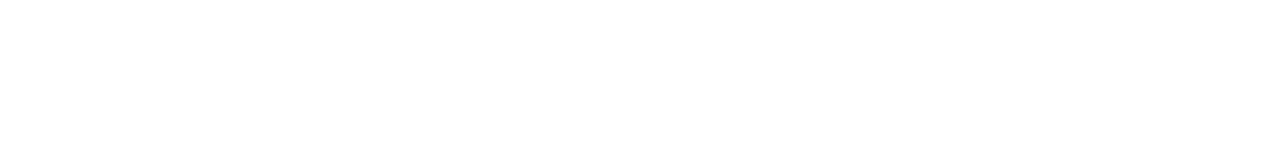
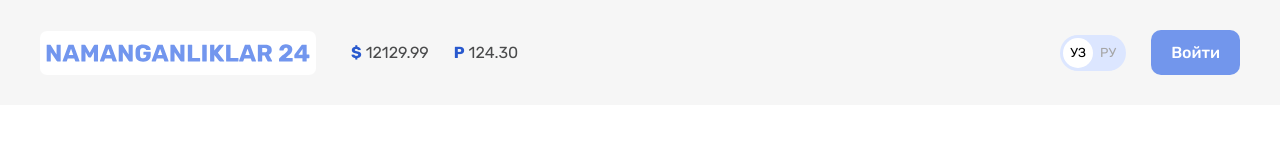
Before and after one commit to makhsudoff/N24, a plain HTML site: page index.html in a window 1280 px wide. Drawn offline with Linux system fonts and the light colour scheme.

Commit message:
Add site-header-top without search-form

```diff
--- a/css/styles.css
+++ b/css/styles.css
@@ -24,6 +24,35 @@ body
   color: #4A4B4C;
 }
 
+/* BUTTON */
+.button {
+  display: inline-block;
+  font-size: 16px;
+  border-radius: 10px;
+  padding: 13px 20px;
+  line-height: normal;
+  font-weight: 500;
+  text-decoration: none;
+  text-align: center;
+  cursor: pointer;
+
+}
+
+.button-primary {
+  background-color: #7296EC;
+  color: #fff;
+}
+
+
+.button-primary:hover {
+  opacity: 0.8;
+}
+
+.button-primary:active {
+  opacity: 0.6;
+}
+
+
 /* CONTAINER */
 
 .container
@@ -35,3 +64,108 @@ body
   margin-left: auto;
   margin-right: auto;
 }
+
+/* SITE-HEADER */
+
+
+.site-header {
+
+}
+
+/* SITE-HEADER-TOP */
+
+
+.site-header-top {
+  padding-top: 30px;
+  padding-bottom: 30px;
+  background-color:#f6f6f6;
+}
+
+
+.site-header-top-container {
+  display: flex;
+  align-items: center;
+}
+
+
+.site-header-logo {
+  display: flex;
+  padding: 8px 6px;
+  margin-right: 35px;
+  border-radius: 7px;
+  background-color:#fff;
+}
+
+.site-header-logo:hover {
+  opacity: 0.8;
+}
+
+.site-header-logo:active {
+  opacity: 0.6;
+}
+
+/* CURRENCY-RATES */
+
+
+.curreny-rates {
+  display: flex;
+  align-items: center;
+  padding: 0;
+  margin: 0;
+  margin-right: auto;
+  list-style: none;
+}
+
+
+.currency-rates-item {
+}
+
+.currency-rates-item:not(:last-child) {
+  margin-right: 25px;
+}
+
+
+.currency-rates-type {
+  color: #2959CE;
+}
+
+
+/* LANG TOGGLE */
+
+
+.lang-loggle {
+  display: flex;
+  padding: 3px;
+  border-radius: 39px;
+  margin-right: 25px;
+  background-color: #DCE6FF;
+
+
+}
+
+
+.lang-toggle-link {
+  width: 30px;
+  height: 30px;
+  border-radius: 50%;
+  font-size: 13px;
+  line-height: 30px;
+  color: #a6a6a6;
+  text-align: center;
+  text-decoration: none;
+}
+
+
+.lang-toggle-link-active {
+  background-color: #fff;
+  color: black;
+}
+
+.button {
+
+}
+
+
+.button-primary {
+
+}
--- a/index.html
+++ b/index.html
@@ -1,5 +1,6 @@
 <!DOCTYPE html>
 <html lang="uz">
+
 <head>
   <meta charset="UTF-8">
   <meta name="viewport" content="width=device-width, initial-scale=1.0">
@@ -15,7 +16,51 @@
   <link rel="stylesheet" href="css/normalize.css">
   <link rel="stylesheet" href="css/styles.css">
 </head>
+
 <body>
 
+  <!-- SITE-HEADER -->
+
+  <header class="site-header">
+    <!-- SITE-HEADER-TOP -->
+    <div class="site-header-top">
+      <div class="site-header-top-container container">
+        <!-- SITE-HEADER-LOGO -->
+        <a class="site-header-logo" href="index.html">
+          <img class="site-header-logo-img" src="img/logo.svg" width="264" height="28">
+        </a>
+
+        <!-- CURRENCY RATES -->
+
+        <ul class="curreny-rates">
+          <li class="currency-rates-item">
+            <b class="currency-rates-type">$</b>
+            <span class="currency-rates-value">12129.99</span>
+          </li>
+          <li class="currency-rates-item">
+            <b class="currency-rates-type">P</b>
+            <span class="currency-rates-value">124.30</span>
+          </li>
+        </ul>
+
+        <!-- GLOBAL-SEARCH-FORM -->
+
+        <!-- LANG-TOGGLE -->
+
+        <div class="lang-loggle">
+          <a class="lang-toggle-link lang-toggle-link-active" href="index.html">УЗ</a>
+          <a class="lang-toggle-link" href="index.html/ru">РУ</a>
+        </div>
+
+        <!-- SITE-HEADER_AUTH -->
+
+        <a class="button button-primary" href="#">Войти</a>
+
+
+      </div>
+    </div>
+  </header>
+
 </body>
+
 </html>
```
Also changed, not shown: img/logo.svg (added).
